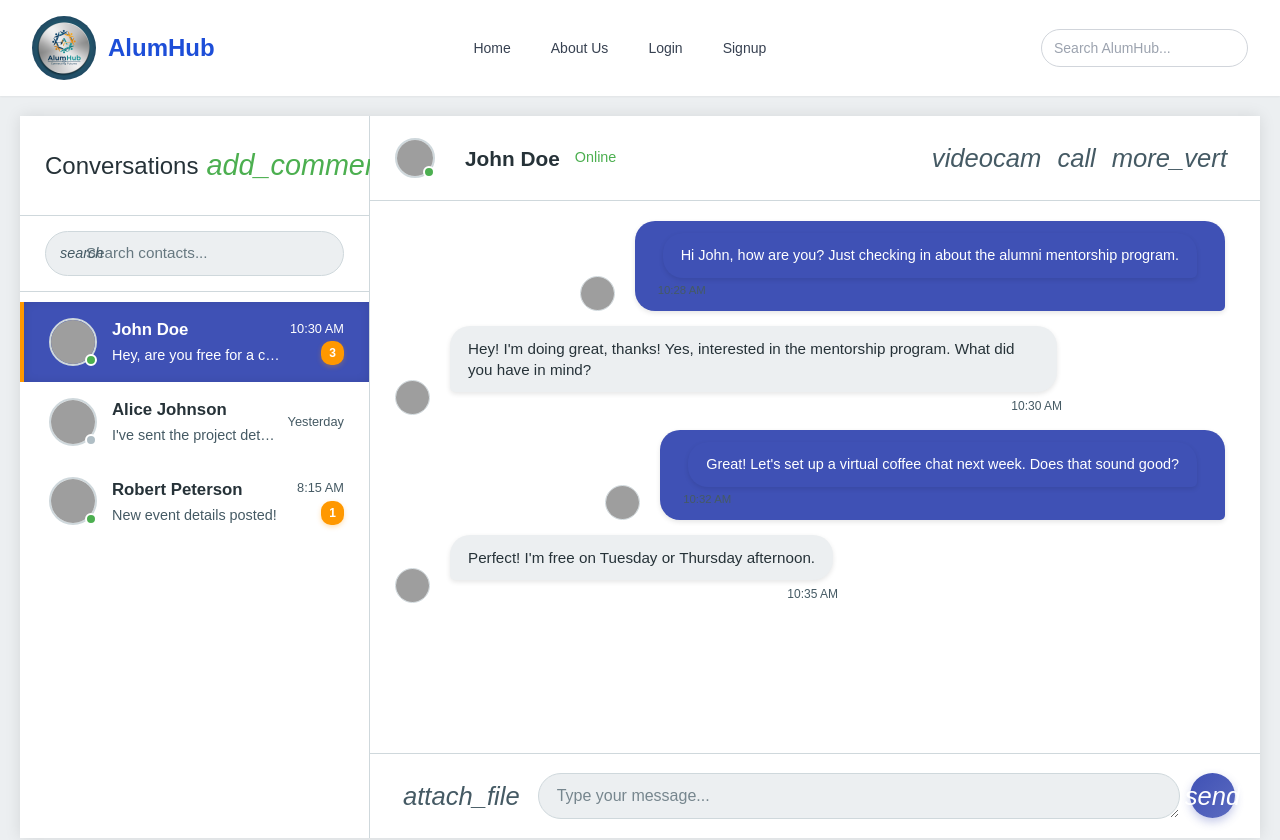
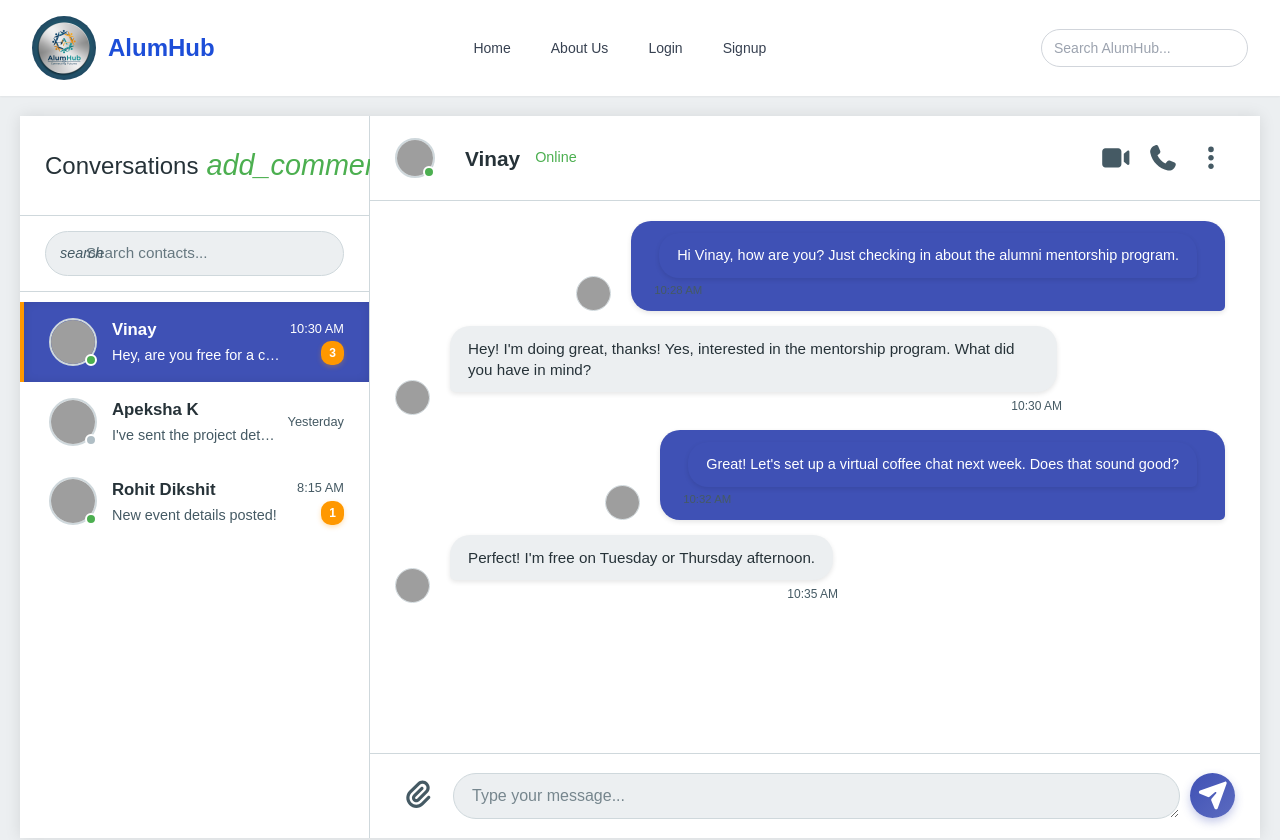
Before and after one commit to Pranav1632/AlumHub, a React (Vite) app in the folder alumni-frontend/: page /chat in a window 1280 px wide. Shown: the top 840 px of the page. Built offline with nearby package versions, Linux system fonts and the light colour scheme; grey boxes are pictures that could not be loaded.

Commit message:
MINOR CHNAGES

```diff
--- a/alumni-frontend/package.json
+++ b/alumni-frontend/package.json
@@ -10,6 +10,9 @@
     "preview": "vite preview"
   },
   "dependencies": {
+    "@fortawesome/fontawesome-svg-core": "^7.0.1",
+    "@fortawesome/free-solid-svg-icons": "^7.0.1",
+    "@fortawesome/react-fontawesome": "^3.0.2",
     "axios": "^1.12.2",
     "react": "^19.1.1",
     "react-calendar": "^6.0.0",
--- a/alumni-frontend/src/pages/AlumniDirectory.jsx
+++ b/alumni-frontend/src/pages/AlumniDirectory.jsx
@@ -5,7 +5,7 @@ import "./css-pages/alumni-page.css";
 const alumniList = [
   {
     id: 1,
-    name: "John Doe",
+    name: "Shreyash Shinde",
     branch: "Computer Science",
     working: "Yes",
     batch: 2018,
@@ -17,7 +17,7 @@ const alumniList = [
   },
   {
     id: 2,
-    name: "Jane Smith",
+    name: "Shreya Gaikwad",
     branch: "Electrical Eng.",
     working: "Yes",
     batch: 2019,
@@ -29,7 +29,7 @@ const alumniList = [
   },
   {
     id: 3,
-    name: "Alex M.",
+    name: "Vinay Gole",
     branch: "Business Admin.",
     working: "No",
     batch: 2020,
--- a/alumni-frontend/src/pages/Chatpage.jsx
+++ b/alumni-frontend/src/pages/Chatpage.jsx
@@ -1,18 +1,27 @@
 import React, { useState } from "react";
 import "./css-pages/private-messaging.css";
+import { FontAwesomeIcon } from '@fortawesome/react-fontawesome';
+import { faPhone } from '@fortawesome/free-solid-svg-icons';
 
+import {
+
+  faVideo,
+  faEllipsisVertical,
+  faPaperclip,
+  faPaperPlane
+} from '@fortawesome/free-solid-svg-icons';
 export default function ChatPage() {
   const [contacts, setContacts] = useState([
     {
       id: 1,
-      name: "John Doe",
+      name: "Vinay",
       avatar: "https://avatar.iran.liara.run/public/13",
       status: "online",
       lastMessage: "Hey, are you free for a call?",
       lastTime: "10:30 AM",
       unread: 3,
       messages: [
-        { sender: "me", text: "Hi John, how are you? Just checking in about the alumni mentorship program.", time: "10:28 AM" },
+        { sender: "me", text: "Hi Vinay, how are you? Just checking in about the alumni mentorship program.", time: "10:28 AM" },
         { sender: "other", text: "Hey! I'm doing great, thanks! Yes, interested in the mentorship program. What did you have in mind?", time: "10:30 AM" },
         { sender: "me", text: "Great! Let's set up a virtual coffee chat next week. Does that sound good?", time: "10:32 AM" },
         { sender: "other", text: "Perfect! I'm free on Tuesday or Thursday afternoon.", time: "10:35 AM" },
@@ -20,23 +29,30 @@ export default function ChatPage() {
     },
     {
       id: 2,
-      name: "Alice Johnson",
+      name: "Apeksha K",
       avatar: "https://avatar.iran.liara.run/public/55",
       status: "offline",
       lastMessage: "I've sent the project details.",
       lastTime: "Yesterday",
       unread: 0,
-      messages: [],
+      messages: [
+
+        { sender: "other", text: "Hey! ", time: "8:03 AM" },
+
+      ],
     },
     {
       id: 3,
-      name: "Robert Peterson",
+      name: "Rohit Dikshit",
       avatar: "https://avatar.iran.liara.run/public/49",
       status: "online",
       lastMessage: "New event details posted!",
       lastTime: "8:15 AM",
       unread: 1,
-      messages: [],
+      messages: [{ sender: "me", text: "Hi Rohit, how are you? Just checking in about the alumni mentorship program.", time: "10:28 AM" },
+        { sender: "other", text: "Hey! I'm doing great, thanks! Yes, interested in the mentorship program. What did you have in mind?", time: "10:30 AM" },
+
+        { sender: "other", text: "Perfect! I'm free on Tuesday or Thursday afternoon.", time: "10:35 AM" },],
     },
   ]);
 
@@ -111,9 +127,15 @@ export default function ChatPage() {
               <span className="chat-status">{activeContact.status === "online" ? "Online" : activeContact.status === "away" ? "Away" : "Offline"}</span>
             </div>
             <div className="chat-header-actions">
-              <button className="icon-button"><i className="material-icons">videocam</i></button>
-              <button className="icon-button"><i className="material-icons">call</i></button>
-              <button className="icon-button"><i className="material-icons">more_vert</i></button>
+  <button className="icon-button">
+    <FontAwesomeIcon icon={faVideo} />
+  </button>
+  <button className="icon-button">
+    <FontAwesomeIcon icon={faPhone} />
+  </button>
+  <button className="icon-button">
+    <FontAwesomeIcon icon={faEllipsisVertical} />
+  </button>
 </div>
           </div>
 
@@ -139,7 +161,9 @@ export default function ChatPage() {
           </div>
 
           <div className="message-input-area">
-            <button className="icon-button attachment-btn"><i className="material-icons">attach_file</i></button>
+  <button className="icon-button attachment-btn">
+    <FontAwesomeIcon icon={faPaperclip} />
+  </button>
   <textarea
     className="message-input"
     rows="1"
@@ -149,7 +173,7 @@ export default function ChatPage() {
     onKeyDown={(e) => e.key === "Enter" && !e.shiftKey && (e.preventDefault(), sendMessage())}
   />
   <button className="icon-button send-btn" onClick={sendMessage}>
-              <i className="material-icons">send</i>
+    <FontAwesomeIcon icon={faPaperPlane} />
   </button>
 </div>
         </main>
--- a/alumni-frontend/src/pages/DiscussionPage.jsx
+++ b/alumni-frontend/src/pages/DiscussionPage.jsx
@@ -5,7 +5,7 @@ export default function DiscussionPage() {
   const [posts, setPosts] = useState([
     {
       id: uuidv4(),
-      author: "Alumni",
+      author: "Pratik Doshi",
       role: "Alumni",
       content: "Excited for the upcoming hackathon!",
       createdAt: new Date(),
@@ -14,7 +14,7 @@ export default function DiscussionPage() {
     },
     {
       id: uuidv4(),
-      author: "Student",
+      author: "Akshay T",
       role: "Student",
       content: "Anyone wants to join me for the robotics club?",
       createdAt: new Date(),
@@ -23,7 +23,7 @@ export default function DiscussionPage() {
     },
     {
       id: uuidv4(),
-      author: "Admin",
+      author: "Dr Pratik ",
       role: "Admin",
       content: "Reminder: Alumni meet is scheduled for Oct 10th!",
       createdAt: new Date(),
@@ -32,7 +32,7 @@ export default function DiscussionPage() {
     },
     {
       id: uuidv4(),
-      author: "Student",
+      author: "Aryaa kamble",
       role: "Student",
       content: "Just finished building my first React app 🚀",
       createdAt: new Date(),
@@ -41,7 +41,7 @@ export default function DiscussionPage() {
     },
     {
       id: uuidv4(),
-      author: "Alumni",
+      author: "Shridhar Jagtap",
       role: "Alumni",
       content: "Looking for mentees interested in cybersecurity.",
       createdAt: new Date(),
--- a/alumni-frontend/src/pages/Home.jsx
+++ b/alumni-frontend/src/pages/Home.jsx
@@ -11,8 +11,8 @@ export default function Home() {
       }}
     >
       <div className="bg-white bg-opacity-80 p-8 rounded-xl shadow-xl text-center max-w-md">
-        <h1 className="text-4xl font-bold text-blue-700 mb-4">Welcome to AlumHub</h1>
-        <p className="text-gray-700 mb-6">A simple Alumni Management System</p>
+        <h1 className="text-4xl font-bold text-blue-700 mb-4">Welcome to AlumHub </h1>
+        <p className="text-gray-700 mb-6">A simple Alumni Management System (Demo App)</p>
         <div className="flex justify-center gap-4">
 
         </div>
--- a/alumni-frontend/src/pages/ProfilePage.jsx
+++ b/alumni-frontend/src/pages/ProfilePage.jsx
@@ -2,17 +2,17 @@ import React, { useState } from "react";
 
 export default function ProfilePage() {
   const [profile, setProfile] = useState({
-    name: "Student Name",
-    tagline: "Computer Science Student at [University Name]",
+    name: "Pranav Gaikwad",
+    tagline: "Computer Science Student at AISSMS IOIT",
     location: "City, Country",
     contact: "Contact Info",
-    phone: "+1 987-654-3210",
+    phone: "7499167820",
     rollNumber: "S2023001",
     branch: "Computer Engineering",
     majors: "Software Development, AI",
-    enrollmentYear: "2023",
-    currentYear: "1st Year",
-    gpa: "3.8 / 4.0",
+    enrollmentYear: "2024",
+    currentYear: "2st Year",
+    gpa: "9.3/10.0",
     courses: [
       "Data Structures and Algorithms",
       "Introduction to Web Development",
@@ -58,7 +58,7 @@ export default function ProfilePage() {
       <section className="flex flex-col md:flex-row items-center bg-green-50 border border-green-200 rounded-lg p-6 mb-6 shadow">
         <img
           src="student-profile-pic.jpg"
-          alt="Student Profile"
+          alt=" ProfilePic"
           className="w-32 h-32 rounded-full border-4 border-green-500 mb-4 md:mb-0 md:mr-6"
         />
         <div className="flex-1">
--- a/alumni-frontend/src/pages/dashboards/StudentDashboard.jsx
+++ b/alumni-frontend/src/pages/dashboards/StudentDashboard.jsx
@@ -10,7 +10,7 @@ export default function StudentDashboard() {
   const slides = [
     {
       img: "/alumni-spotlight-1.jpg",
-      title: "Dr. Jane Doe '05",
+      title: "Dr. Ashitosh ",
       desc: '"Innovation is seeing what everybody has seen and thinking what nobody has thought."',
       btn: "View Profile",
     },
@@ -100,7 +100,7 @@ export default function StudentDashboard() {
             </div>
             <div className="hero-content">
               <h1 className="welcome-heading">
-                Good Morning, <span className="user-name">Lilian Simon</span>!
+                Good Morning, <span className="user-name">Pranav Gaikwad</span>!
               </h1>
               <p className="welcome-message">
                 Ready to make today productive? Your personalized dashboard awaits.
```
Also changed, not shown: 1 other file (tests, documents, lock files or other folders). Lines whose indentation alone changed are shown as unchanged.
